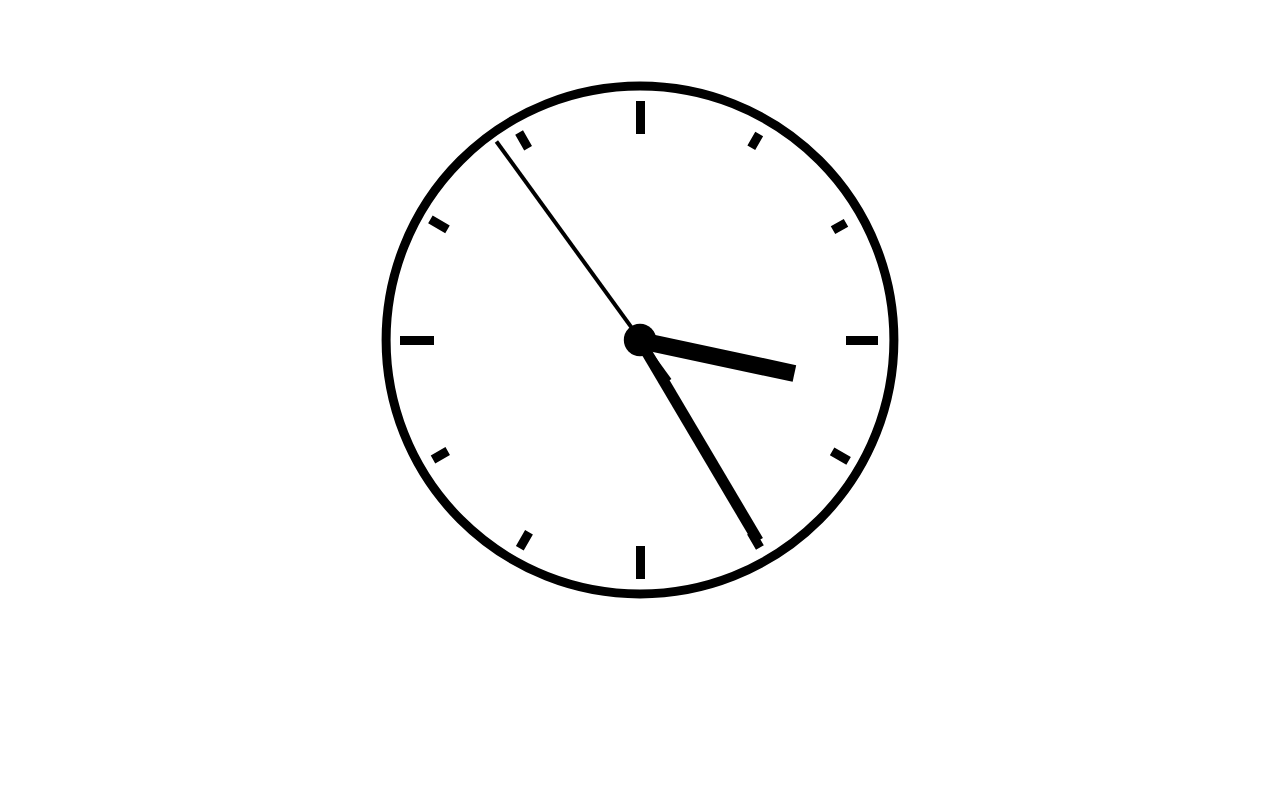
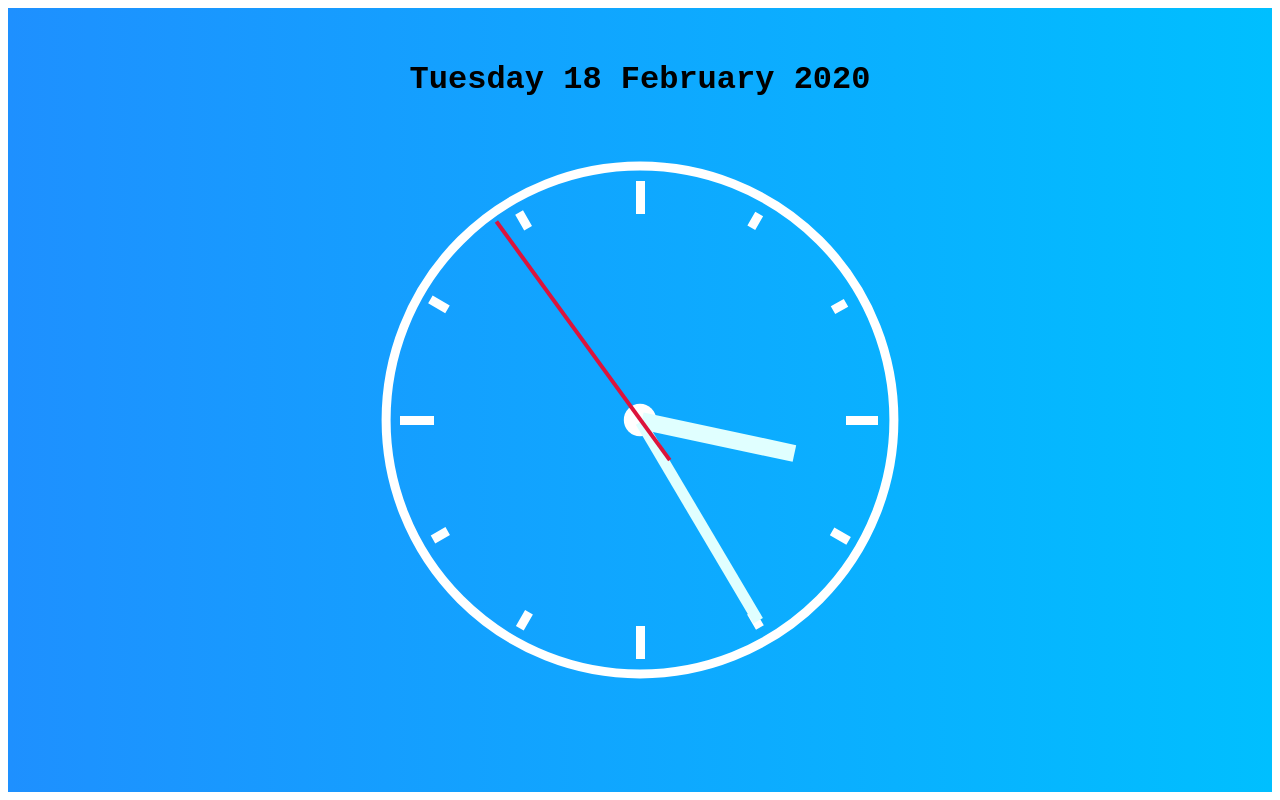
Before and after one commit to cwils021/anAnalogClock, a PHP site: page / in a window 1280 px wide. Run offline with PHP 8.4, Linux system fonts and the light colour scheme.

Commit message:
added grad bg and date to html

```diff
--- a/TODO.txt
+++ b/TODO.txt
@@ -1,6 +1,6 @@
 1. Follow tutorial to make basic working clock [complete]
 2. Add to HTML to also display date and timezone (possiblly also location?)
 3. add to CSS to add to looks of clock
-    - background colour - gradient?
-    - clock face colour
+    - background colour - gradient [complete]
+    - clock face colour [complete]
     - text colour
--- a/index.html
+++ b/index.html
@@ -12,6 +12,7 @@
 <body>
 <main class="main">
     <div class="clockbox">
+        <h1 id = "date"></h1>
         <svg id="clock" xmlns="http://www.w3.org/2000/svg" width="600" height="600" viewBox="0 0 600 600">
             <g id="face">
                 <circle class="circle" cx="300" cy="300" r="253.9"/>
--- a/script.js
+++ b/script.js
@@ -1,8 +1,14 @@
 const HOURHAND = document.querySelector("#hour");
 const MINUTEHAND = document.querySelector("#minute");
 const SECONDHAND = document.querySelector("#second");
+const OPTIONS = {weekday: 'long', year: 'numeric', month: 'long', day: 'numeric'};
+
 
 var date = new Date();
+
+
+console.log(date.toLocaleDateString('en-GB', OPTIONS));
+document.getElementById("date").innerHTML = date.toLocaleDateString('en-GB', OPTIONS);
 
 let hr = date.getHours();
 let min = date.getMinutes();
--- a/style.css
+++ b/style.css
@@ -5,48 +5,56 @@
     height: 90vh;
     justify-content: center;
     align-items: middle;
+    background-image: linear-gradient(-90deg, #00BFFF, #1E90FF)
 }
 
 .clockbox,
 #clock {
     width: 100%;
 }
+#date {
+    font-family: 'Courier New', Courier, monospace;
+    text-align: center;
+
+
+
+}
 
 /* Clock styles */
 .circle {
     fill: none;
-    stroke: #000;
+    stroke:white;
     stroke-width: 9;
     stroke-miterlimit: 10;
 }
 
 .mid-circle {
-    fill: #000;
+    fill:white;
 }
 .hour-marks {
     fill: none;
-    stroke: #000;
+    stroke:white;
     stroke-width: 9;
     stroke-miterlimit: 10;
 }
 
 .hour-arm {
     fill: none;
-    stroke: #000;
+    stroke: lightcyan;
     stroke-width: 17;
     stroke-miterlimit: 10;
 }
 
 .minute-arm {
     fill: none;
-    stroke: #000;
+    stroke: lightcyan;
     stroke-width: 11;
     stroke-miterlimit: 10;
 }
 
 .second-arm {
     fill: none;
-    stroke: #000;
+    stroke: crimson;
     stroke-width: 4;
     stroke-miterlimit: 10;
 }
```
